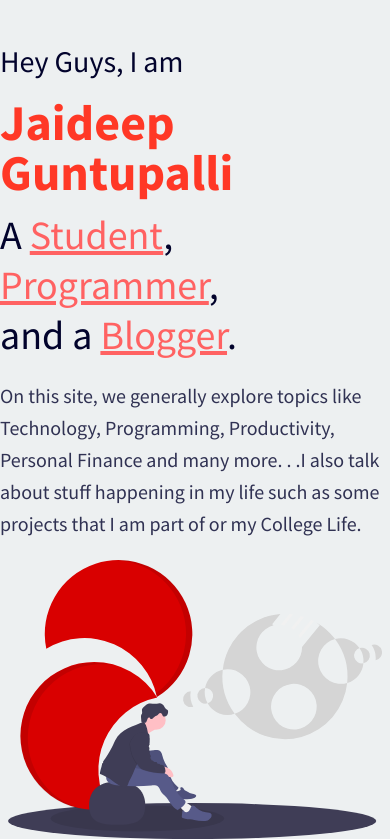
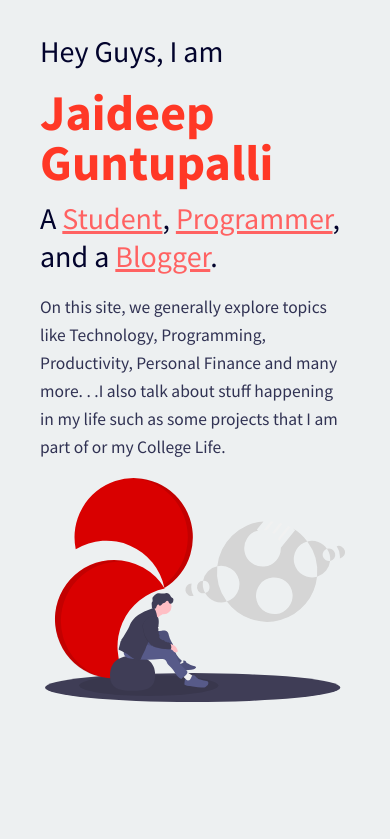
Before and after one commit to JaideepGuntupalli/Personal-Website, a plain HTML site: page index.html in a window 390 px wide. Shown: the part 127-966 px from the top of the page. After the commit the page ends 859 px from the top, so only its background shows below. Drawn offline with Linux system fonts and the light colour scheme.

Commit message:
Added css for mobile screens

```diff
--- a/style/style.css
+++ b/style/style.css
@@ -234,3 +234,28 @@ header::after {
     padding: 0;
   }
 }
+
+/* Mobile screen */
+@media screen and (max-width: 650px) {
+  .main {
+    max-width: 600px;
+    margin: 1.5em 2em;
+    align-items: center;
+  }
+
+  .main__greet {
+    font-size: 1.5em;
+  }
+
+  .main__intro {
+    font-size: 1.5em;
+  }
+
+  .main__desc {
+    font-size: 0.875em;
+  }
+
+  .main__illustration {
+    width: 300px;
+  }
+}
```
